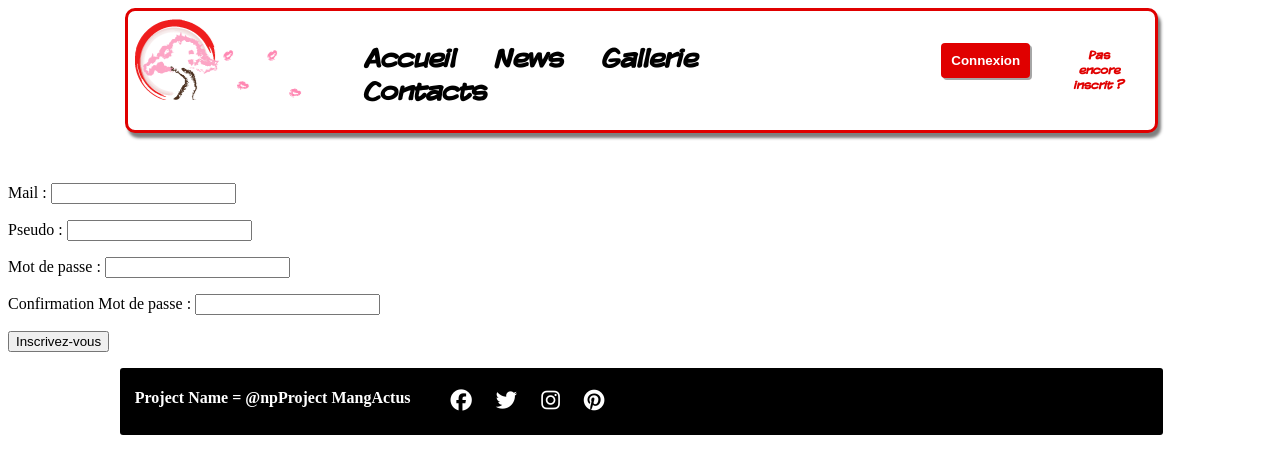
After one commit to AdamLoukili/npProject, a PHP site: page /inscription.php in a window 1280 px wide. The commit adds this page. Shown: the top 474 px of the page. Run offline with PHP 8.4, Linux system fonts and the light colour scheme; some libraries are stand-ins or nearby versions.

Commit message:
safe save

```diff
--- a/footer.php
+++ b/footer.php
@@ -1,5 +1,5 @@
 <footer>
-  <p><strong>Project Name = @npProject  "MangActus</srong></p>
+  <p><strong>Project Name = @npProject  MangActus</srong></p>
   <section id="footerConts">
     <ul>
       <li><a href="#"><i class="fab fa-facebook"></i></a></li>
@@ -10,3 +10,4 @@
   </section>
 </footer>
 </body>
+</html>
--- a/header.php
+++ b/header.php
@@ -1,3 +1,4 @@
+<?php include 'model.php' ?>
 <!DOCTYPE html>
 <html lang="en">
 
--- /dev/null
+++ b/inscription.php
@@ -0,0 +1,13 @@
+<?php include 'header.php'; ?>
+
+<section id="formInscription">
+    <form method="POST">
+        <p>Mail : <input type="email" name="mailInscript"></p>
+        <p>Pseudo : <input type="text" name="pseudoInscript"></p>
+        <p>Mot de passe : <input type="text" name="mdpInscript"></p>
+        <p>Confirmation Mot de passe : <input type="text" name="cmdpInscript"></p>
+        <p><input type="submit" name="buttonInscript" id="buttonInscript" value="Inscrivez-vous">
+    </form>
+</section>
+
+<?php include 'footer.php'; ?>
--- a/model.php
+++ b/model.php
@@ -1,5 +1,5 @@
 <?php
-// Try to access Database
+// Accès Base de données
 try{
     $db = new PDO('mysql:host=localhost;dbname=mangactus;charset=utf8', 'root', '', array(PDO::ATTR_ERRMODE => PDO::ERRMODE_EXCEPTION));
 }
@@ -7,4 +7,6 @@ catch (Exception $e){
 die('Erreur : ' .$e->getMessage());
 }
 
+
+
 ?>
--- a/style.css
+++ b/style.css
@@ -216,6 +216,8 @@ hr.ligne2{
     color: white;
     padding: 13px 40px;
     margin-left: 40%;
+    font-family: KomikaDisplay;
+    font-weight: 700;
 }
 .rezoSocial{
     width: 20%;
```
